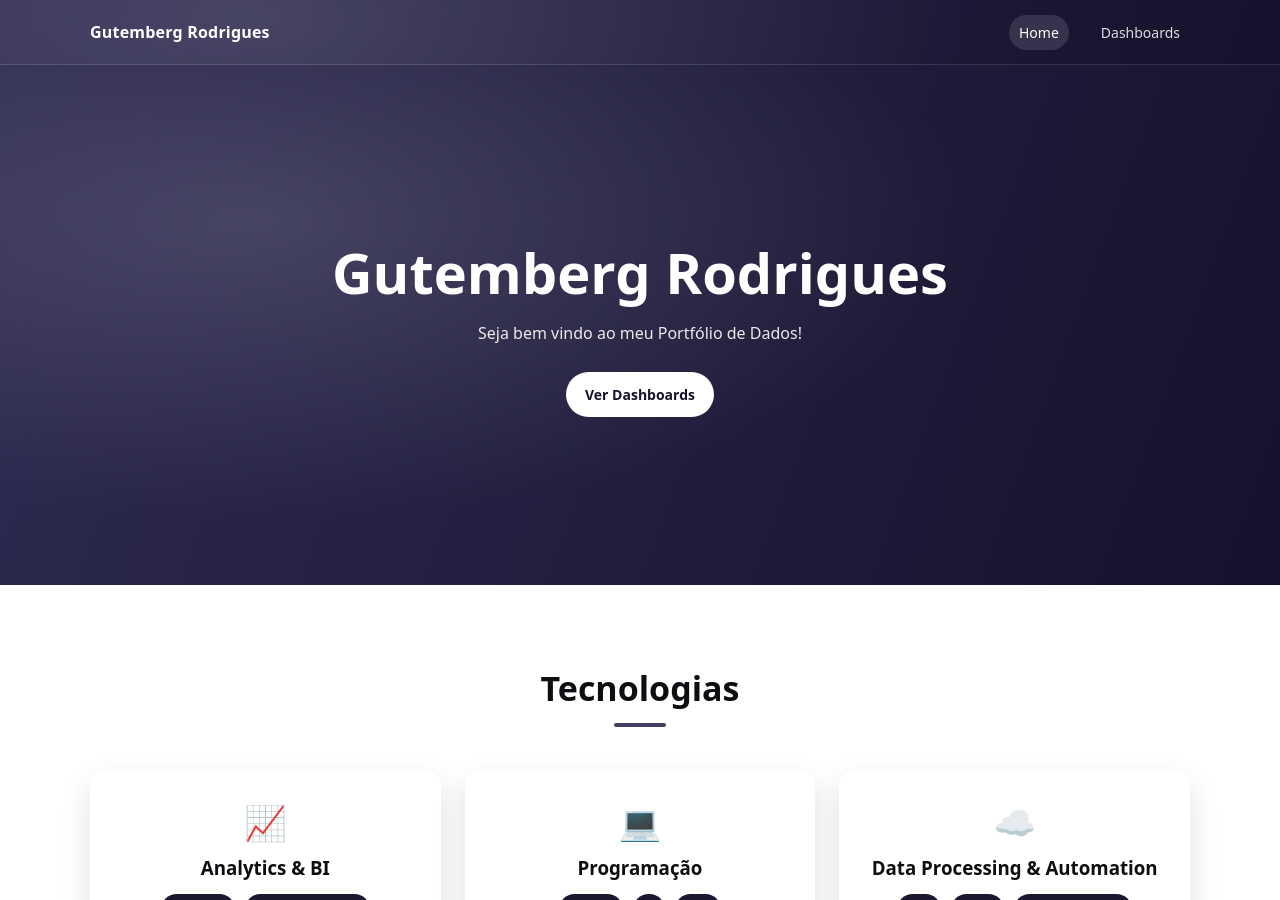
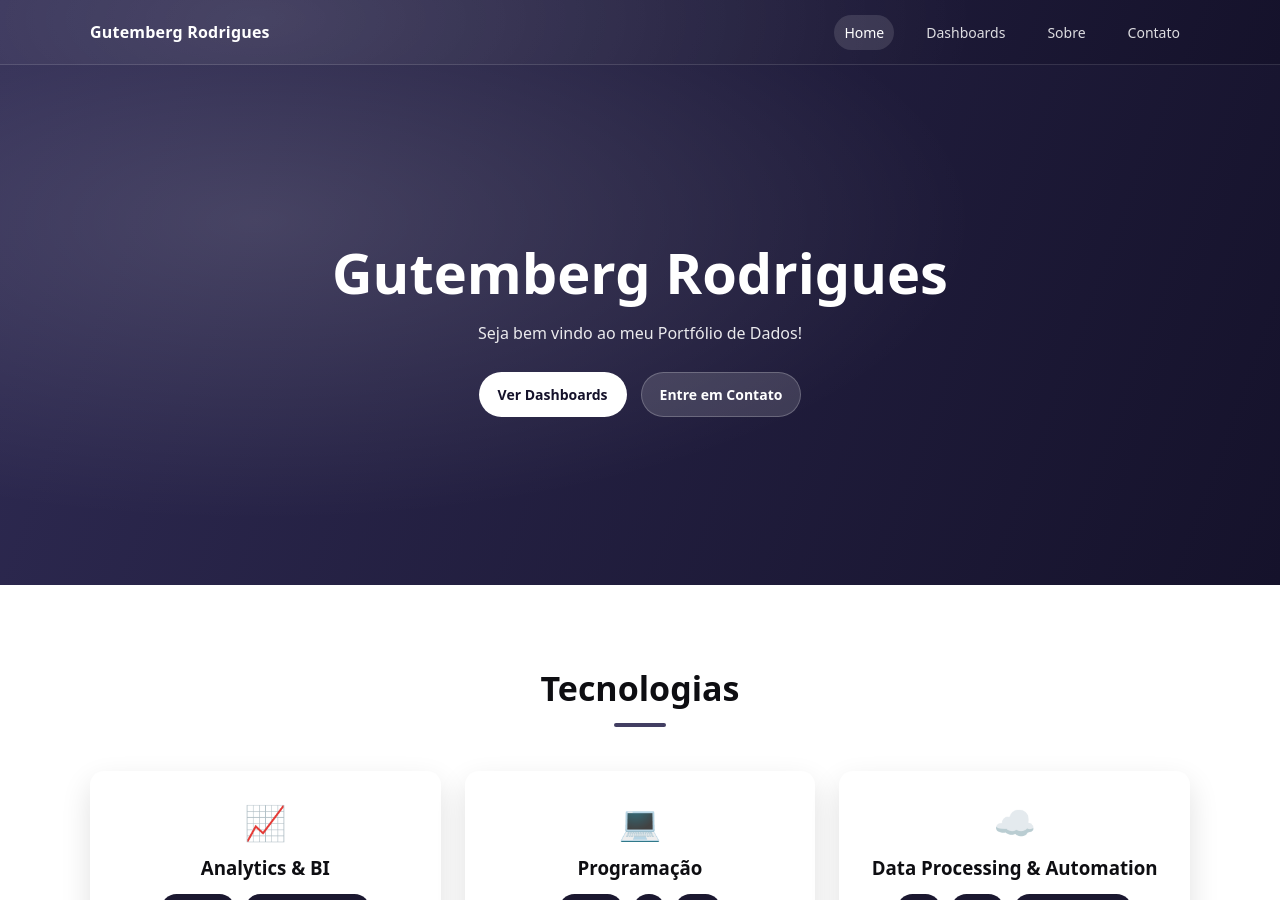
Before and after one commit to GutembergRodrigues/GutembergRodrigues.github.io, a Jekyll site: the page built from index.md, in a window 1280 px wide and 900 px high. Built offline with Jekyll 4.4.1, drawn with Linux system fonts in a browser that asks for light colours.

Commit message:
Update default.html

```diff
--- a/_layouts/default.html
+++ b/_layouts/default.html
@@ -19,9 +19,12 @@
       <div class="container topbar__inner">
         <div class="brand">{{ site.title }}</div>
 
+        <!-- ✅ CORREÇÃO: Sobre/Contato viram páginas -->
         <nav class="nav">
           <a class="nav__link is-active" href="{{ '/' | relative_url }}">Home</a>
           <a class="nav__link" href="{{ '/#dashboards' | relative_url }}">Dashboards</a>
+          <a class="nav__link" href="{{ '/sobre/' | relative_url }}">Sobre</a>
+          <a class="nav__link" href="{{ '/contato/' | relative_url }}">Contato</a>
         </nav>
       </div>
     </header>
@@ -34,7 +37,9 @@
 
           <div class="hero__actions">
             <a class="btn btn--light" href="{{ '/#dashboards' | relative_url }}">Ver Dashboards</a>
-            <!-- Removi o botão "Entre em Contato" pois você pediu para tirar a seção contato -->
+
+            <!-- ✅ CORREÇÃO: botão agora aponta pra página /contato/ -->
+            <a class="btn btn--dark" href="{{ '/contato/' | relative_url }}">Entre em Contato</a>
           </div>
         </div>
       </section>
@@ -217,14 +222,15 @@
                 </div>
               </div>
             </article>
-
           </div>
         </div>
       </section>
+
+      <!-- ✅ CORREÇÃO: removi as seções Sobre e Contato da HOME -->
     </main>
 
-    <!-- FOOTER (mantido) -->
-    <footer class="site-footer" id="contato">
+    <!-- FOOTER -->
+    <footer class="site-footer">
       <div class="site-footer__inner">
         <div class="site-footer__social">
           <a class="site-footer__icon" href="https://www.linkedin.com/in/gutemberganalista/" target="_blank" rel="noreferrer" aria-label="LinkedIn">
```
